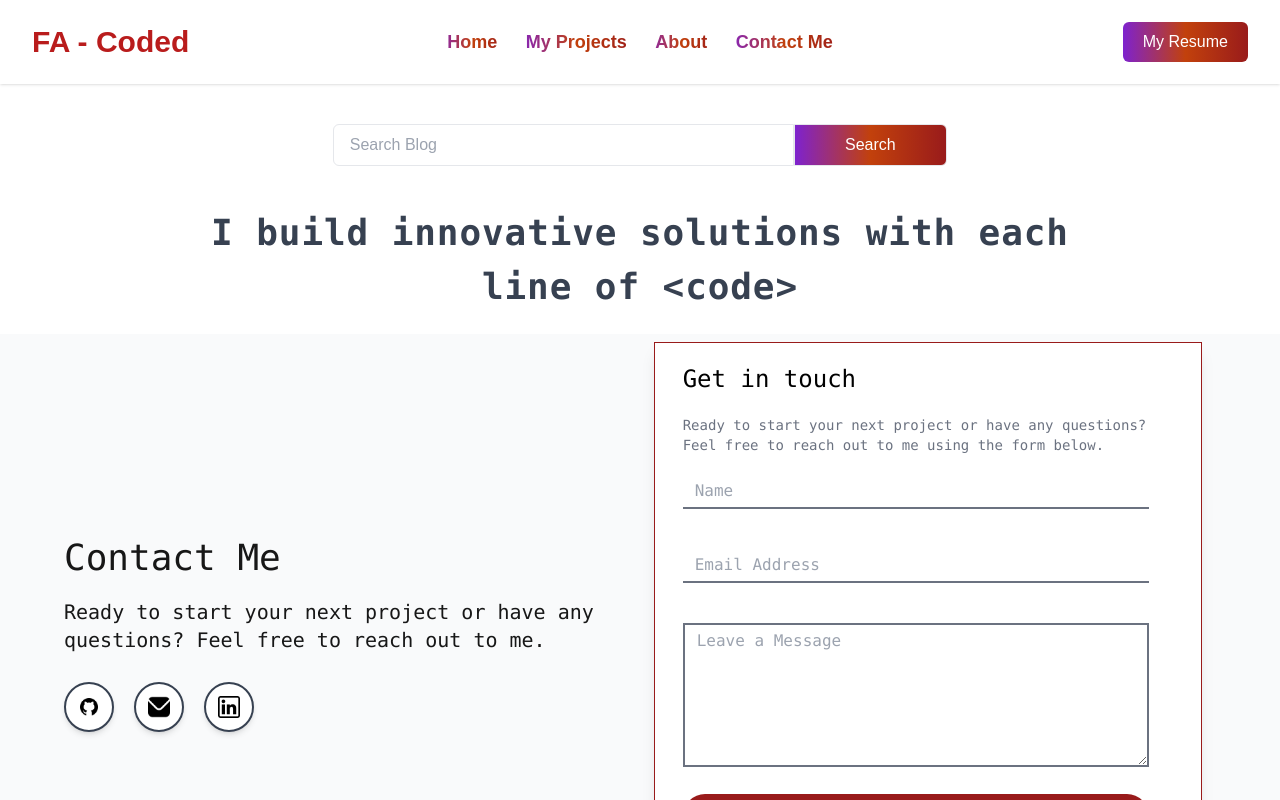
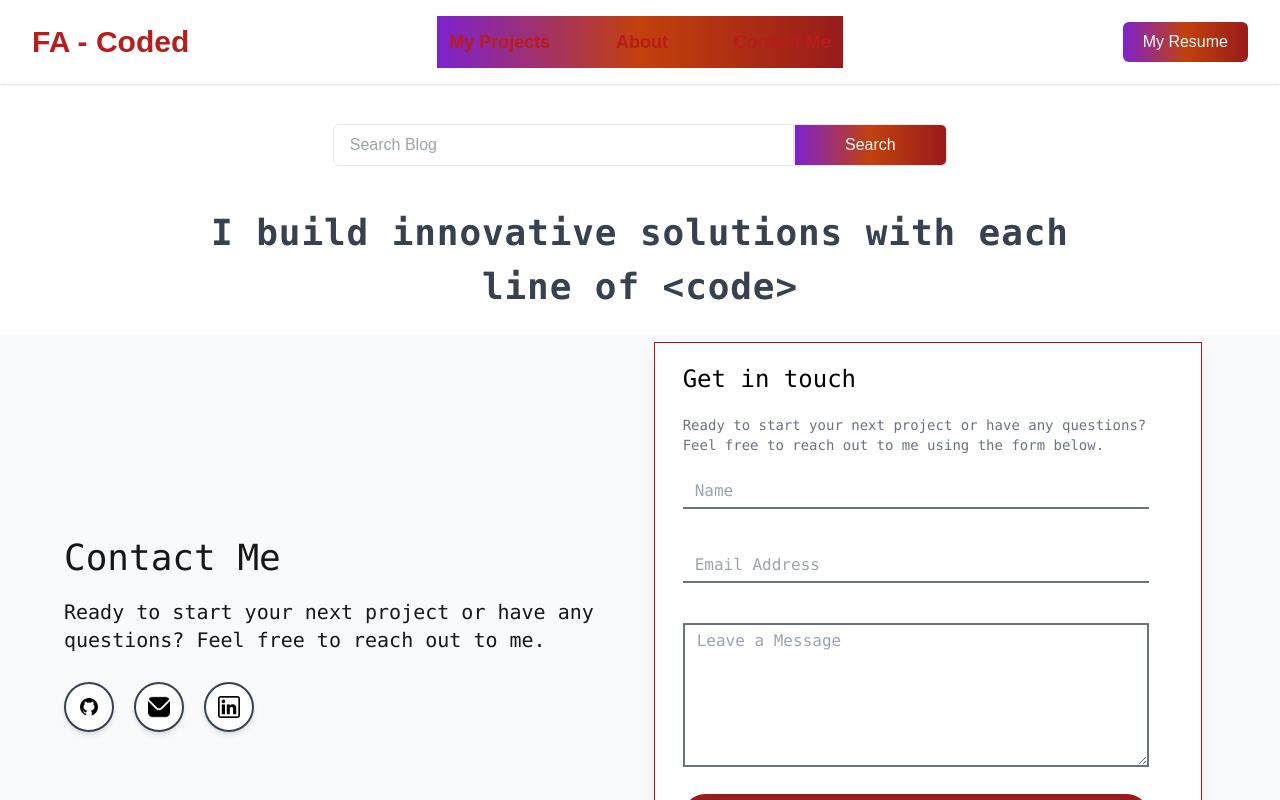
Before and after one commit to FirstAyo/fa-coded-cms, a Next.js app: page /contact in a window 1280 px wide. Shown: the top 800 px of the page. Built offline with nearby package versions, Linux system fonts and the light colour scheme.

Commit message:
edited the layout page for big screens and changed the bg color of the menu and menu text

```diff
--- a/app/(client)/layout.js
+++ b/app/(client)/layout.js
@@ -15,7 +15,8 @@ const geistMono = Geist_Mono({
 
 export const metadata = {
   title: "FA-Coded Portfolio",
-  description: "Showcasing the best Responsive websites built with latest Web Technologies ",
+  description:
+    "Showcasing the best Responsive websites built with latest Web Technologies ",
 };
 
 export default function RootLayout({ children }) {
@@ -24,9 +25,11 @@ export default function RootLayout({ children }) {
       <body
         className={`${geistSans.variable} ${geistMono.variable} antialiased`}
       >
-        <Header />
-        {children}
-        <Footer />
+        <section className="max-w-[1440px] mx-auto shadow-xl">
+          <Header />
+          {children}
+          <Footer />
+        </section>
       </body>
     </html>
   );
--- a/app/components/Header.jsx
+++ b/app/components/Header.jsx
@@ -11,7 +11,7 @@ function Header() {
   const [toggleMenu, setToggleMenu] = useState(false);
 
   const menuItems = [
-    { name: "Home", href: "/" },
+    // { name: "Home", href: "/" },
     { name: "My Projects", href: "/projects" },
     { name: "About", href: "/about" },
     { name: "Contact Me", href: "/contact" },
@@ -30,7 +30,7 @@ function Header() {
 
             <div
               className={
-                "lg:flex absolute top-20 w-full mx-auto lg:top-0 left-0 right-0 lg:relative flex-1 py-2 items-center justify-center lg:justify-between lg:show gap-2 lg:gap-0 " +
+                "lg:flex absolute top-20 w-full bg-gradient-to-r from-purple-700 via-orange-700 to-red-800 lg:bg-transparent mx-auto lg:top-0 left-0 right-0 lg:relative flex-1 py-2 items-center justify-center lg:justify-between lg:show lg:gap-0 " +
                 (toggleMenu ? "flex show" : "hidden")
               }
             >
@@ -38,7 +38,7 @@ function Header() {
                 <div key={index} className="py-1">
                   <Link
                     href={menuItem.href}
-                    className="text-lg px-2.5 font-bold bg-gradient-to-r from-purple-700 via-orange-700 to-red-800 bg-clip-text text-transparent"
+                    className="text-lg px-3 font-bold text-white border lg:border-none py-4 lg:text-red-700"
                     onClick={() => setToggleMenu((currentVal) => !currentVal)}
                   >
                     {" "}
```
